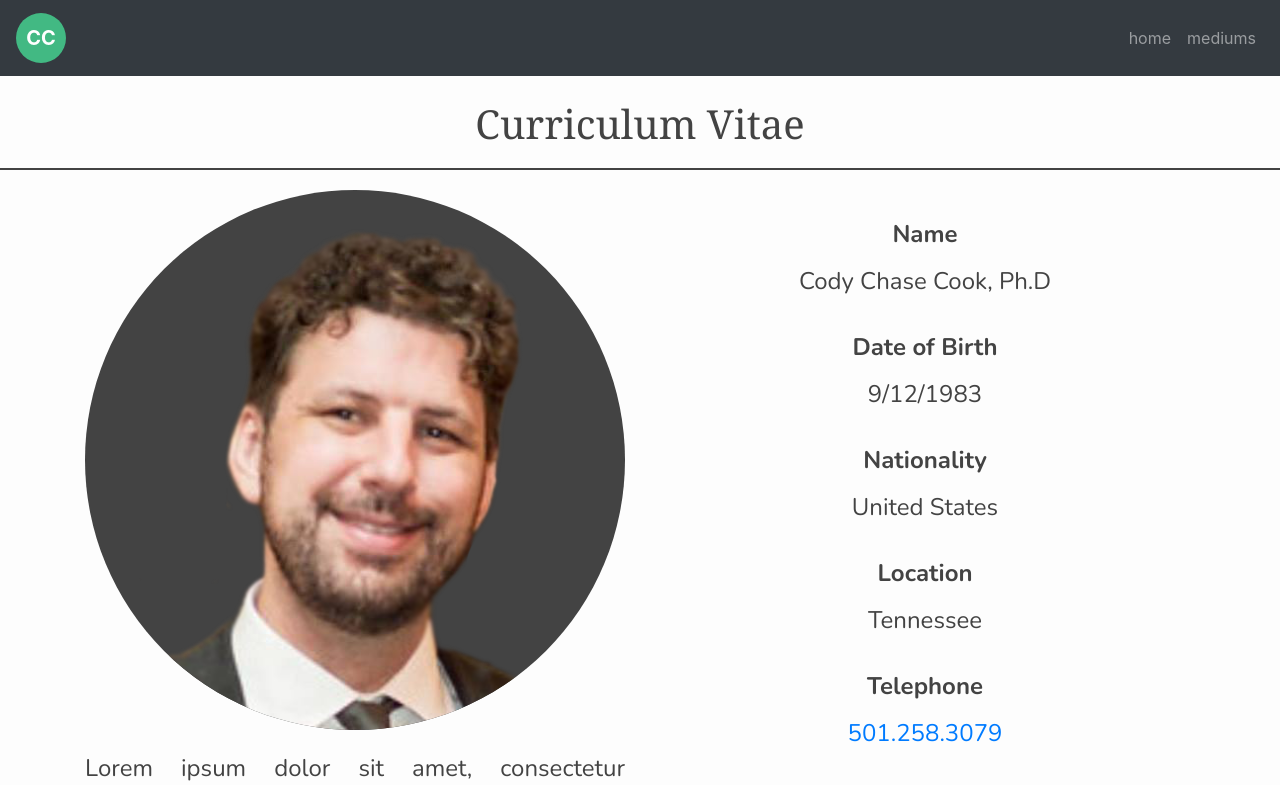
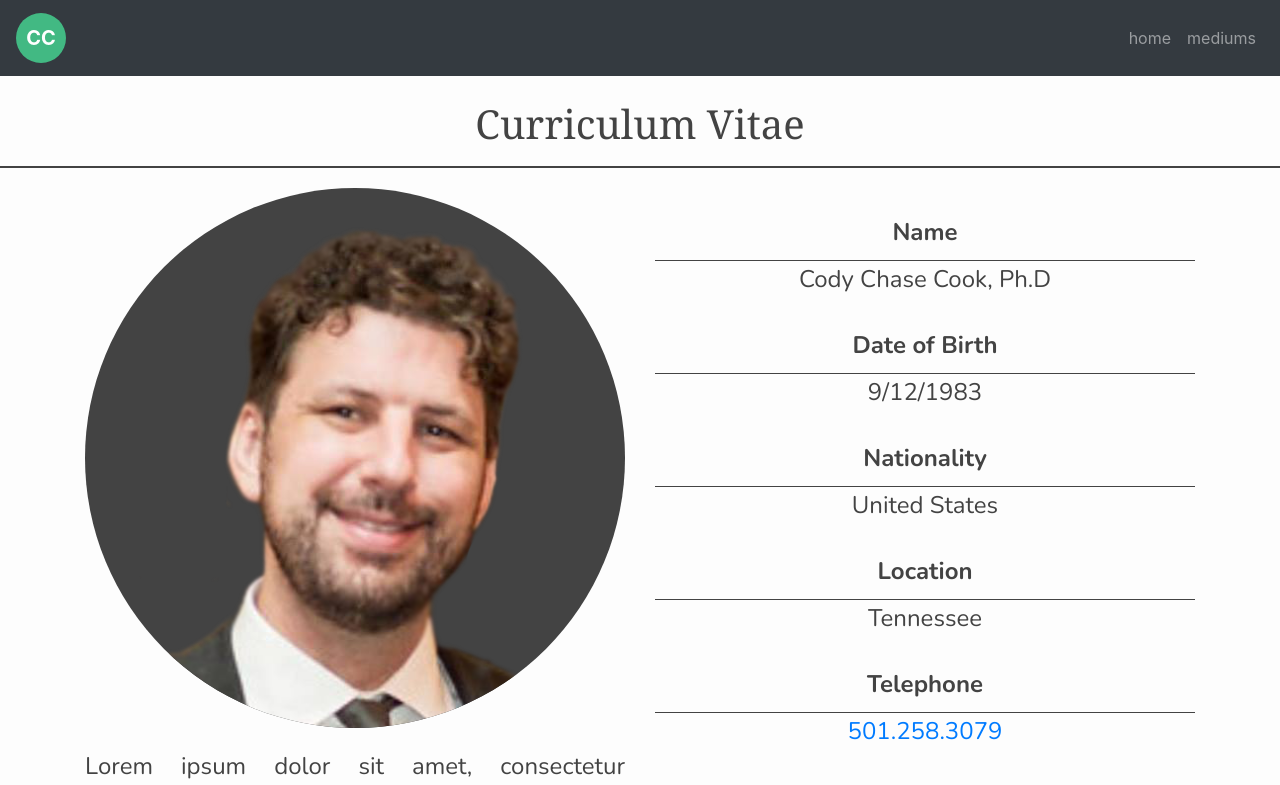
Before and after one commit to C-Smith-UALR/codycookcv, a Vue app: page / in a window 1280 px wide. Shown: the top 785 px of the page. Built offline with nearby package versions, Linux system fonts and the light colour scheme; a web font is replaced by a local one.

Commit message:
added border to <dt>

```diff
--- a/src/assets/css/styles.css
+++ b/src/assets/css/styles.css
@@ -61,9 +61,9 @@ body {
     padding-top: 80px;
 }
 
-#homeName, #socialContainer {
+#socialContainer {
 
-    border-bottom: 2px solid #fdfdfd;
+    border-bottom: 2px solid #434343;
 
 }
 
@@ -104,7 +104,7 @@ body {
 
 dt{
     padding: 10px 0;
-    border-bottom:1px solid #fdfdfd;
+    border-bottom:1px solid #434343;
 }
 
 dd{
```
